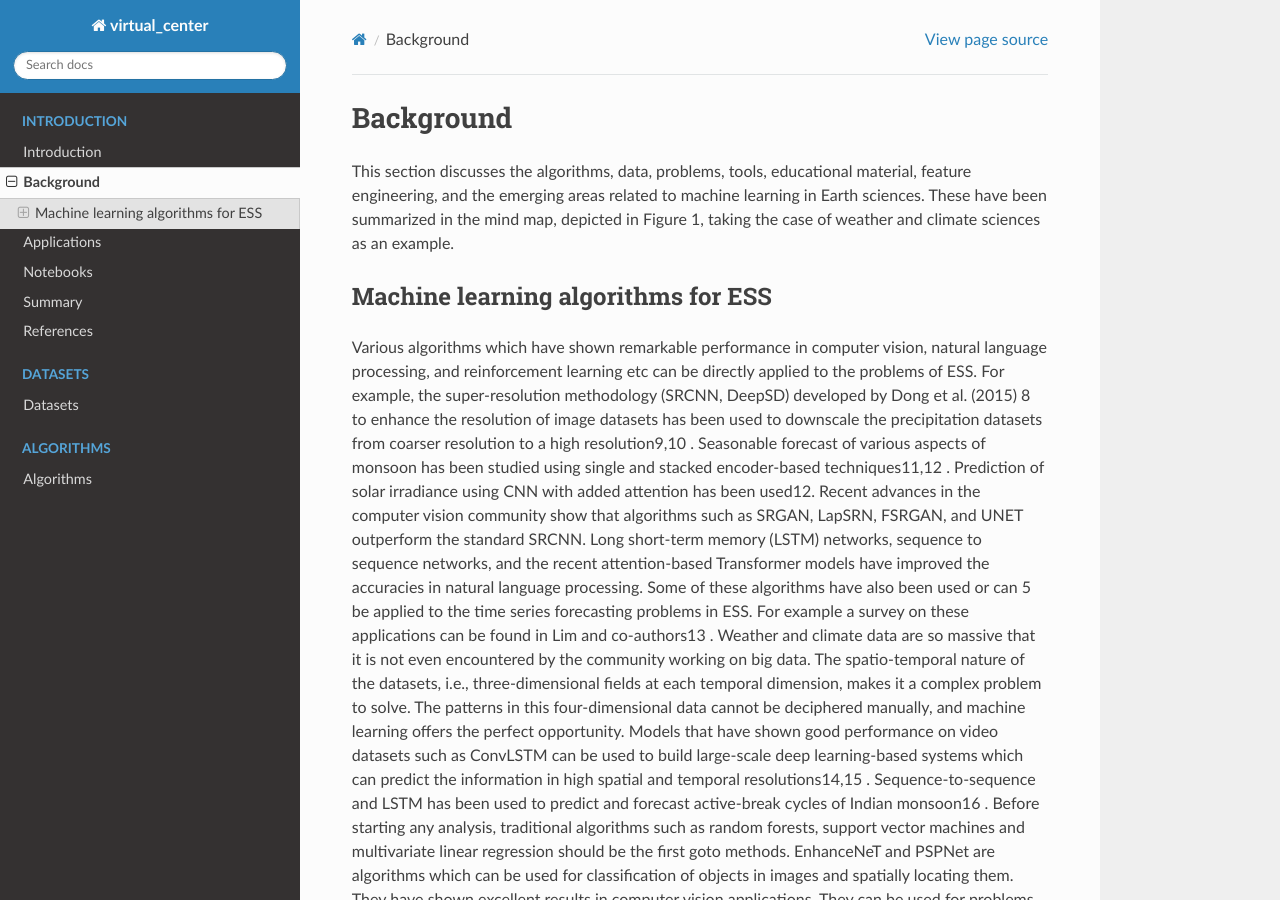
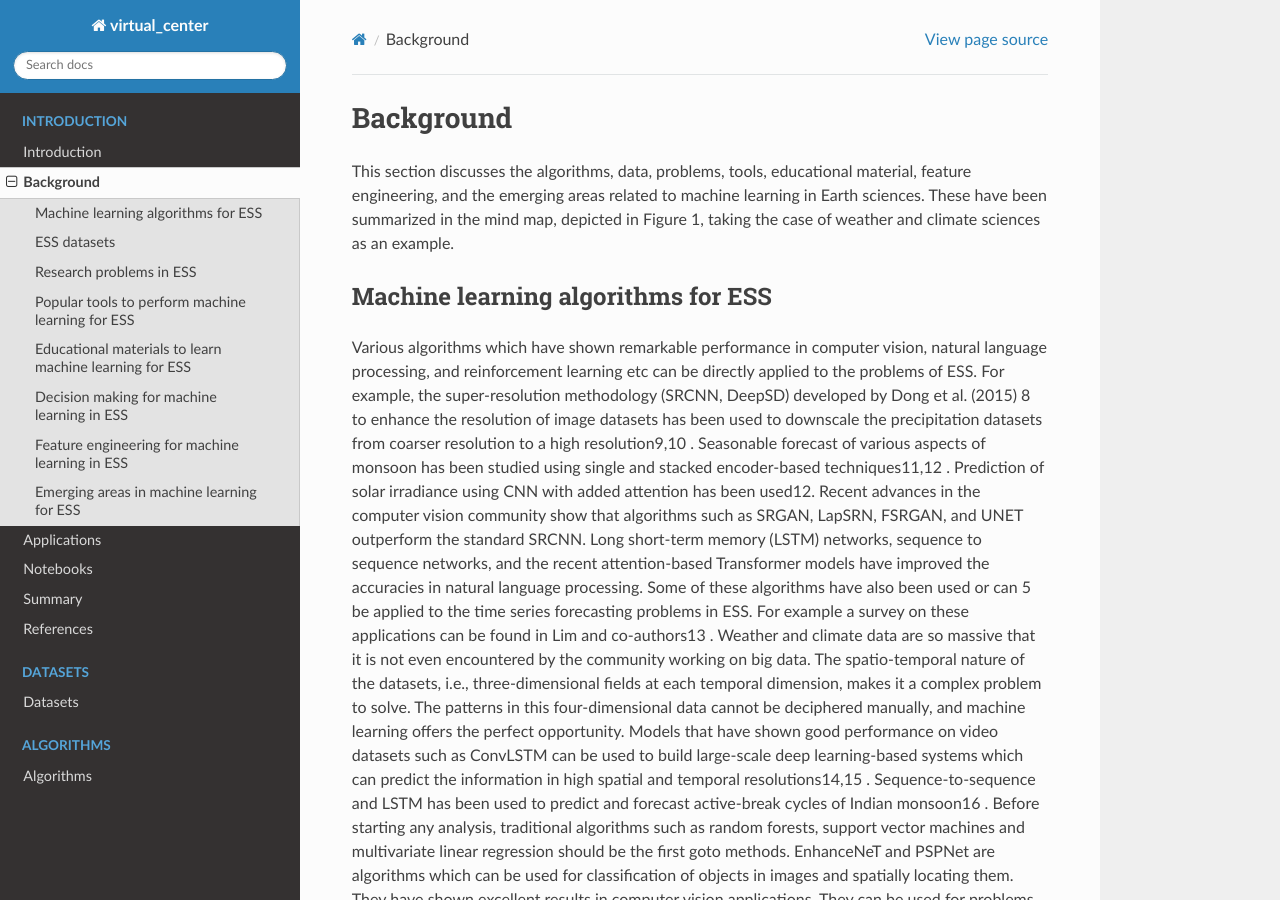
Before and after one commit to tejas-veer/virtual_center, a Sphinx documentation site: the page built from docs/source/background.rst, in a window 1280 px wide and 900 px high. Built offline with Sphinx 7.4.7 and the Read the Docs theme 2.0.0, drawn with Linux system fonts in a browser that asks for light colours.

```diff
--- a/docs/source/background.rst
+++ b/docs/source/background.rst
@@ -6,7 +6,7 @@ been summarized in the mind map, depicted in Figure 1, taking the case of weathe
 sciences as an example.
 
 Machine learning algorithms for ESS
-++++++++++++++++++++++++++++++++++++++++
+____________________________________
 Various algorithms which have shown remarkable performance in computer vision, natural
 language processing, and reinforcement learning etc can be directly applied to the problems of
 ESS. For example, the super-resolution methodology (SRCNN, DeepSD) developed by Dong et
```
